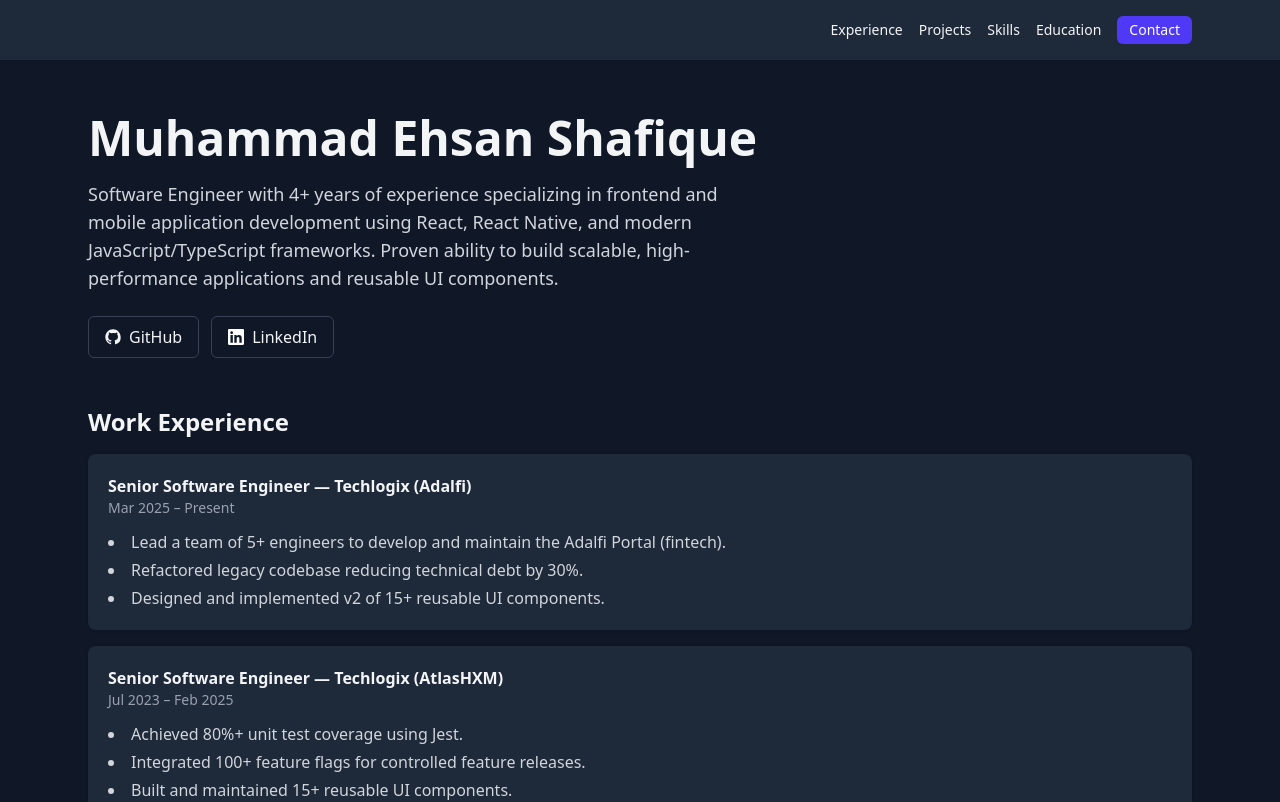
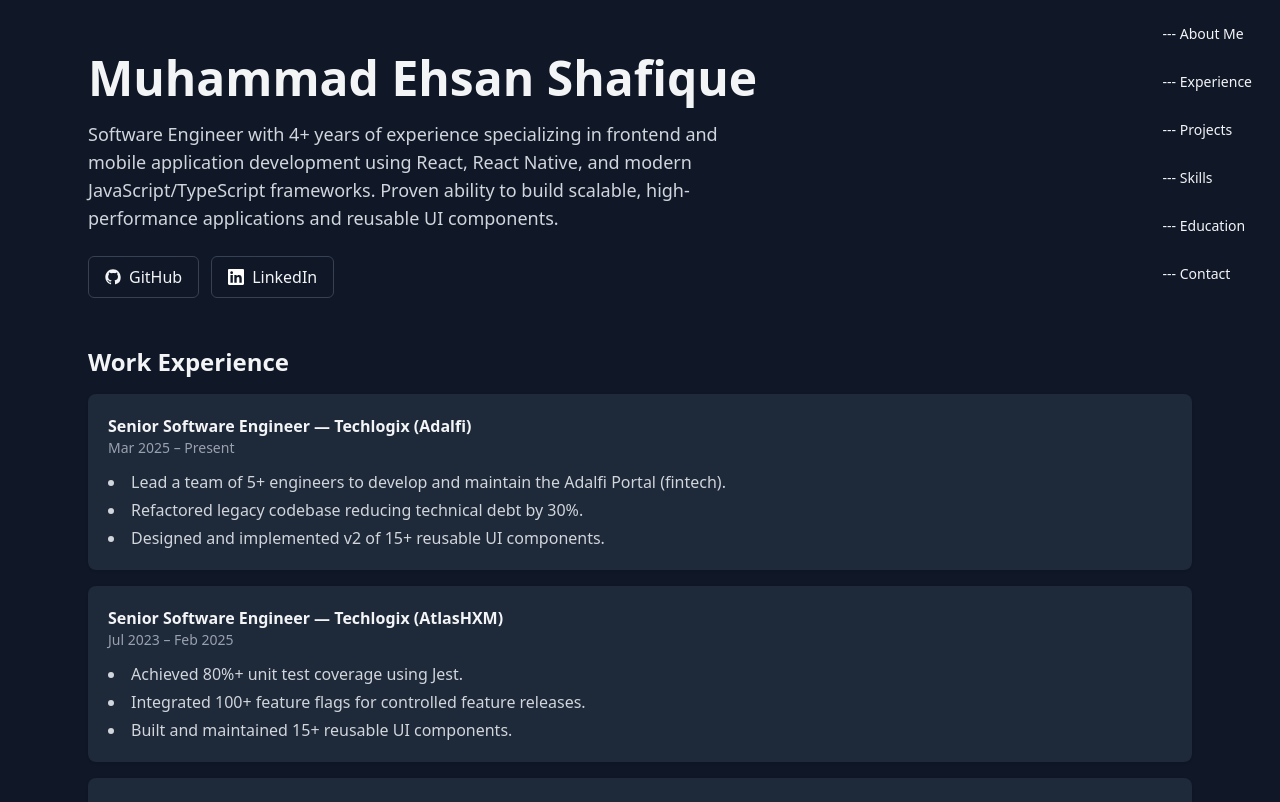
Before and after one commit to ehsanexe/my-portfolio, a React (Vite) app: page / in a window 1280 px wide. Shown: the top 802 px of the page. Built offline with nearby package versions, Linux system fonts and the light colour scheme.

Commit message:
Refactor header navigation for improved accessibility and organization

```diff
--- a/src/App.jsx
+++ b/src/App.jsx
@@ -87,35 +87,50 @@
 export default function App() {
   return (
     <div className="min-h-screen bg-gray-900 text-gray-100 antialiased">
-      <header className="bg-gray-800 shadow-sm sticky top-0 z-30">
-        <div className="max-w-6xl mx-auto px-6 py-4 flex items-center justify-between">
-          <div className="flex items-center gap-3"></div>
-          <nav className="flex items-center gap-4 text-sm">
-            <a href="#work" className="hover:text-indigo-600">
-              Experience
+      <header className="max-md:hidden fixed top-4 right-4 z-30">
+        <nav className="flex flex-col gap-3">
+          <a
+            href="#about"
+            className="px-3 py-2 text-sm hover:text-indigo-400 hover:bg-gray-700 rounded-md transition-colors"
+          >
+            --- About Me
           </a>
-            <a href="#projects" className="hover:text-indigo-600">
-              Projects
+          <a
+            href="#work"
+            className="px-3 py-2 text-sm hover:text-indigo-400 hover:bg-gray-700 rounded-md transition-colors"
+          >
+            --- Experience
           </a>
-            <a href="#skills" className="hover:text-indigo-600">
-              Skills
+          <a
+            href="#projects"
+            className="px-3 py-2 text-sm hover:text-indigo-400 hover:bg-gray-700 rounded-md transition-colors"
+          >
+            --- Projects
           </a>
-            <a href="#education" className="hover:text-indigo-600">
-              Education
+          <a
+            href="#skills"
+            className="px-3 py-2 text-sm hover:text-indigo-400 hover:bg-gray-700 rounded-md transition-colors"
+          >
+            --- Skills
+          </a>
+          <a
+            href="#education"
+            className="px-3 py-2 text-sm hover:text-indigo-400 hover:bg-gray-700 rounded-md transition-colors"
+          >
+            --- Education
           </a>
           <a
             href="#contact"
-              className="px-3 py-1 rounded-md bg-indigo-600 text-white text-sm hover:opacity-95"
+            className="px-3 py-2 text-sm hover:text-indigo-400 hover:bg-gray-700 rounded-md transition-colors"
           >
-              Contact
+            --- Contact
           </a>
         </nav>
-        </div>
       </header>
 
       <main className="max-w-6xl mx-auto px-6 py-12 grid gap-12">
         {/* HERO */}
-        <section className="grid md:grid-cols-3 gap-8 items-center">
+        <section id="about" className="grid md:grid-cols-3 gap-8 items-center">
           <div className="md:col-span-2">
             <h1 className="text-4xl md:text-5xl font-extrabold leading-tight">
               {profile.name}
```
Lines whose indentation alone changed are shown as unchanged.
